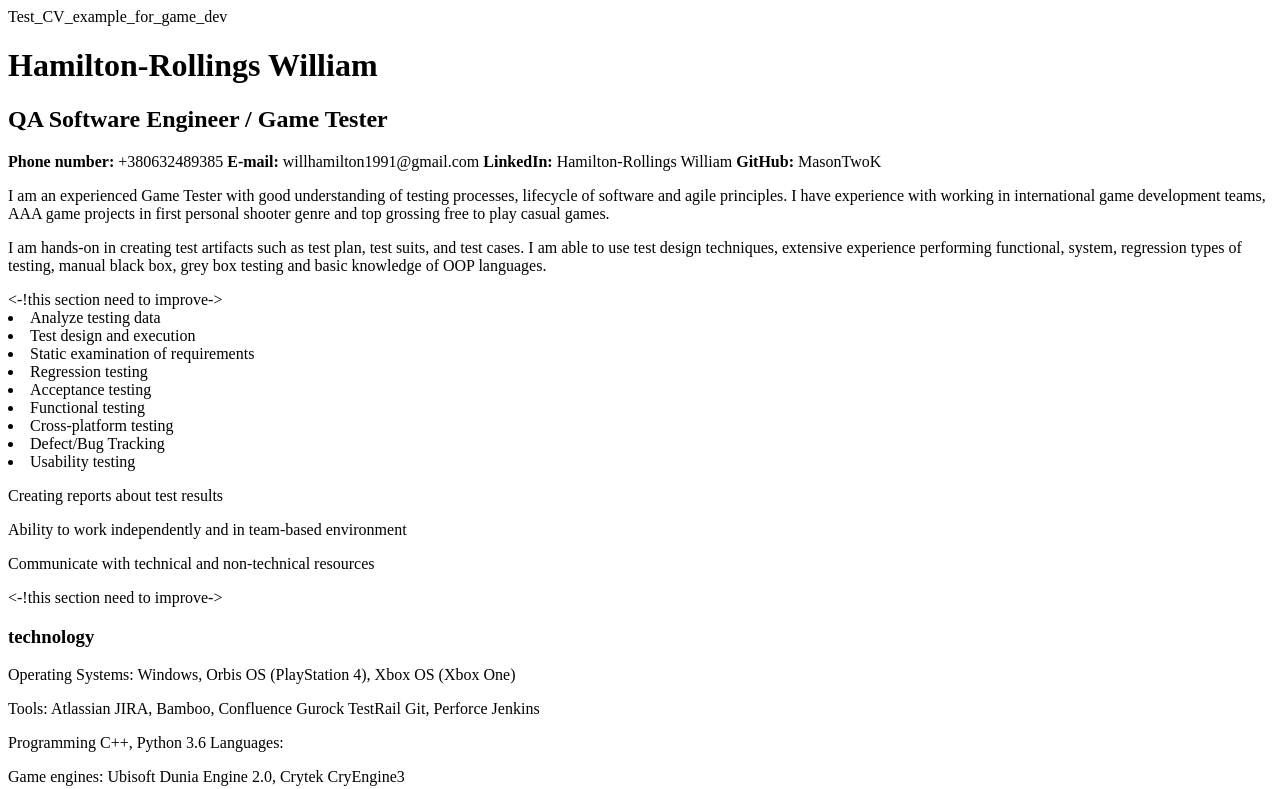
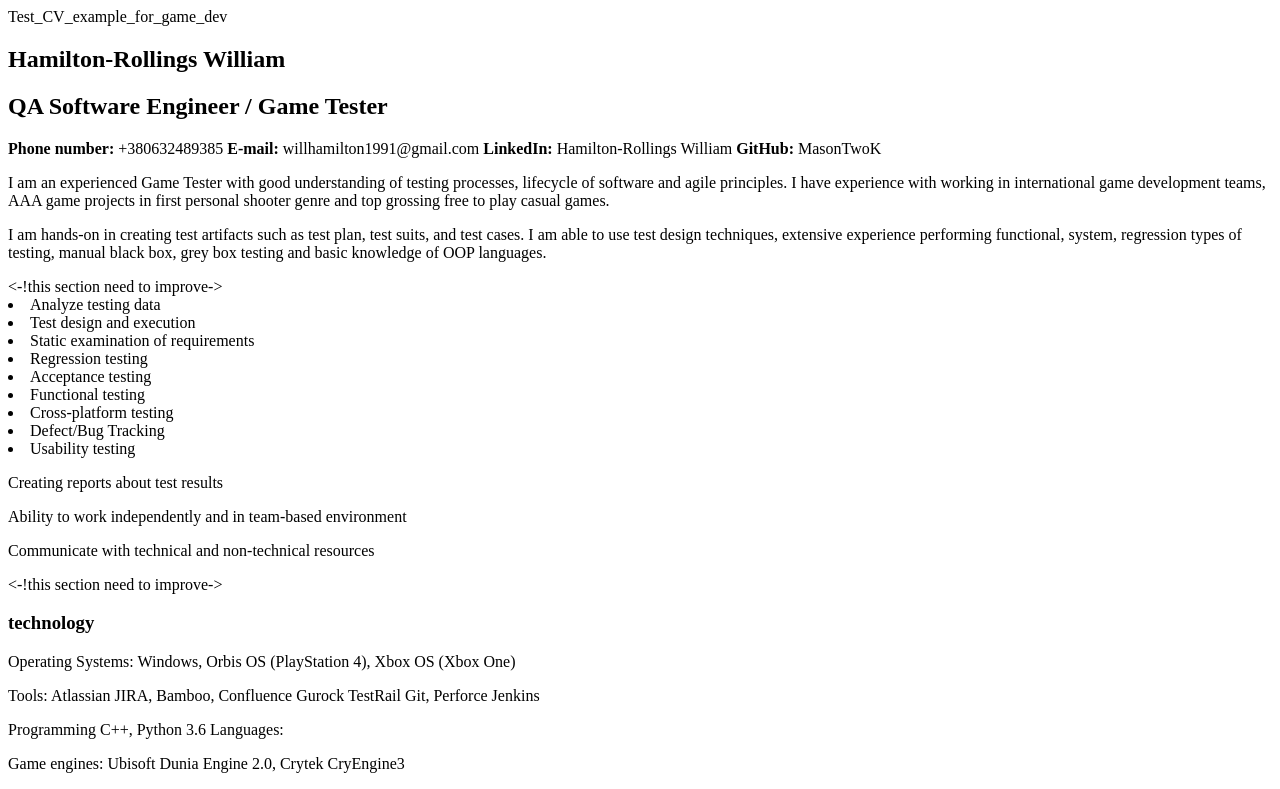
Before and after one commit to MasonTwoK/MasonTwok.github.io, a plain HTML site: page Project_2_my_resume/html/index.html in a window 1280 px wide. Shown: the top 789 px of the page. Drawn offline with Linux system fonts and the light colour scheme.

Commit message:
Small changes in text formatting

```diff
--- a/Project_2_my_resume/html/index.html
+++ b/Project_2_my_resume/html/index.html
@@ -3,9 +3,9 @@
         Test_CV_example_for_game_dev
     </head>
     <body>
-        <h1>Hamilton-Rollings William</h1>
+        <h2>Hamilton-Rollings William</h2>
         <h2>QA Software Engineer / Game Tester</h2>
-        <p></p>
+
         <div = contacts>
             <b>Phone number:</b> +380632489385
             <b>E-mail:</b> willhamilton1991@gmail.com
```
